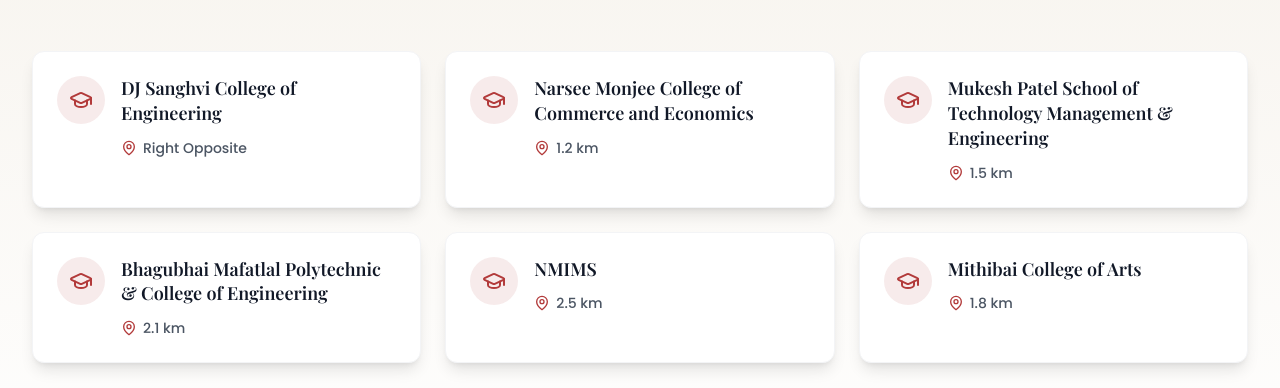
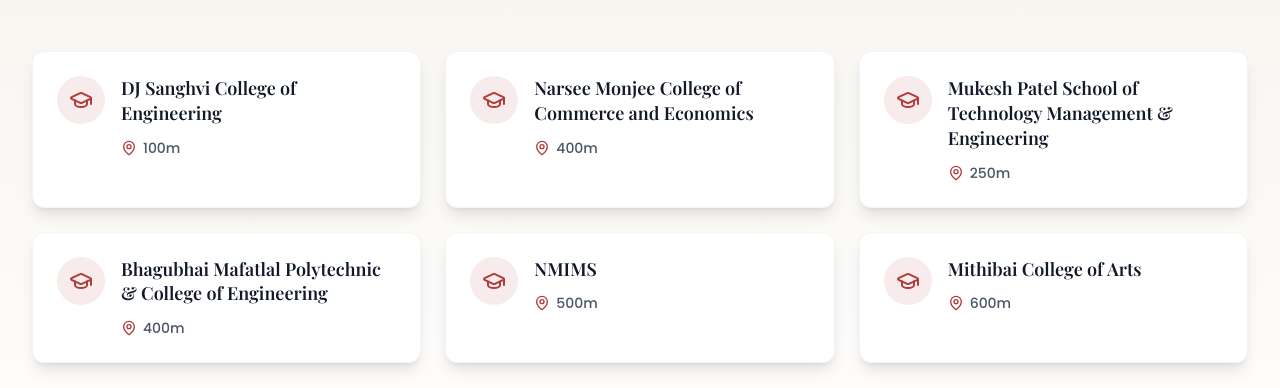
Before and after one commit to JatinVasman/Rahi_homes, a Next.js app: page / in a window 1280 px wide. Shown: the part 3820-4208 px from the top of the page. Built offline with nearby package versions, Linux system fonts and the light colour scheme; a web font is replaced by a local one.

Commit message:
Web logo update and College Distance updatation

```diff
--- a/app/layout.tsx
+++ b/app/layout.tsx
@@ -18,9 +18,14 @@
 
 export const metadata: Metadata = {
   title: 'Rahi Homes - Premium Girls Hostel in Vile Parle, Mumbai',
-  description: 'Premium girls hostel in the heart of Vile Parle, Mumbai. Safe, stylish, and thoughtfully designed living spaces opposite DJ Sanghvi College. Offering 2, 3, and 4-sharing rooms with modern amenities.',
-  keywords: 'girls hostel, Vile Parle, Mumbai, DJ Sanghvi, premium accommodation, safe living, student housing',
+  description:
+    'Premium girls hostel in the heart of Vile Parle, Mumbai. Safe, stylish, and thoughtfully designed living spaces opposite DJ Sanghvi College. Offering 2, 3, and 4-sharing rooms with modern amenities.',
+  keywords:
+    'girls hostel, Vile Parle, Mumbai, DJ Sanghvi, premium accommodation, safe living, student housing',
   authors: [{ name: 'Rahi Homes' }],
+  icons: {
+    icon: '/favicon.png',
+  },
   openGraph: {
     title: 'Rahi Homes - Premium Girls Hostel in Vile Parle',
     description: 'Where Comfort Meets Community. Premium girls hostel opposite DJ Sanghvi College.',
@@ -29,11 +34,7 @@
   },
 }
 
-export default function RootLayout({
-  children,
-}: {
-  children: React.ReactNode
-}) {
+export default function RootLayout({ children }: { children: React.ReactNode }) {
   return (
     <html lang="en" className={`${playfair.variable} ${poppins.variable}`}>
       <body>
--- a/components/NearbyColleges.tsx
+++ b/components/NearbyColleges.tsx
@@ -8,27 +8,27 @@
 const colleges = [
   {
     name: 'DJ Sanghvi College of Engineering',
-    distance: 'Right Opposite',
+    distance: '100m',
   },
   {
     name: 'Narsee Monjee College of Commerce and Economics',
-    distance: '1.2 km',
+    distance: '400m',
   },
   {
     name: 'Mukesh Patel School of Technology Management & Engineering',
-    distance: '1.5 km',
+    distance: '250m',
   },
   {
     name: 'Bhagubhai Mafatlal Polytechnic & College of Engineering',
-    distance: '2.1 km',
+    distance: '400m',
   },
   {
     name: 'NMIMS',
-    distance: '2.5 km',
+    distance: '500m',
   },
   {
     name: 'Mithibai College of Arts',
-    distance: '1.8 km',
+    distance: '600m',
   },
 ]
 
```
Also changed, not shown: public/favicon.png (added), 1 other file (tests, documents, lock files or other folders).
